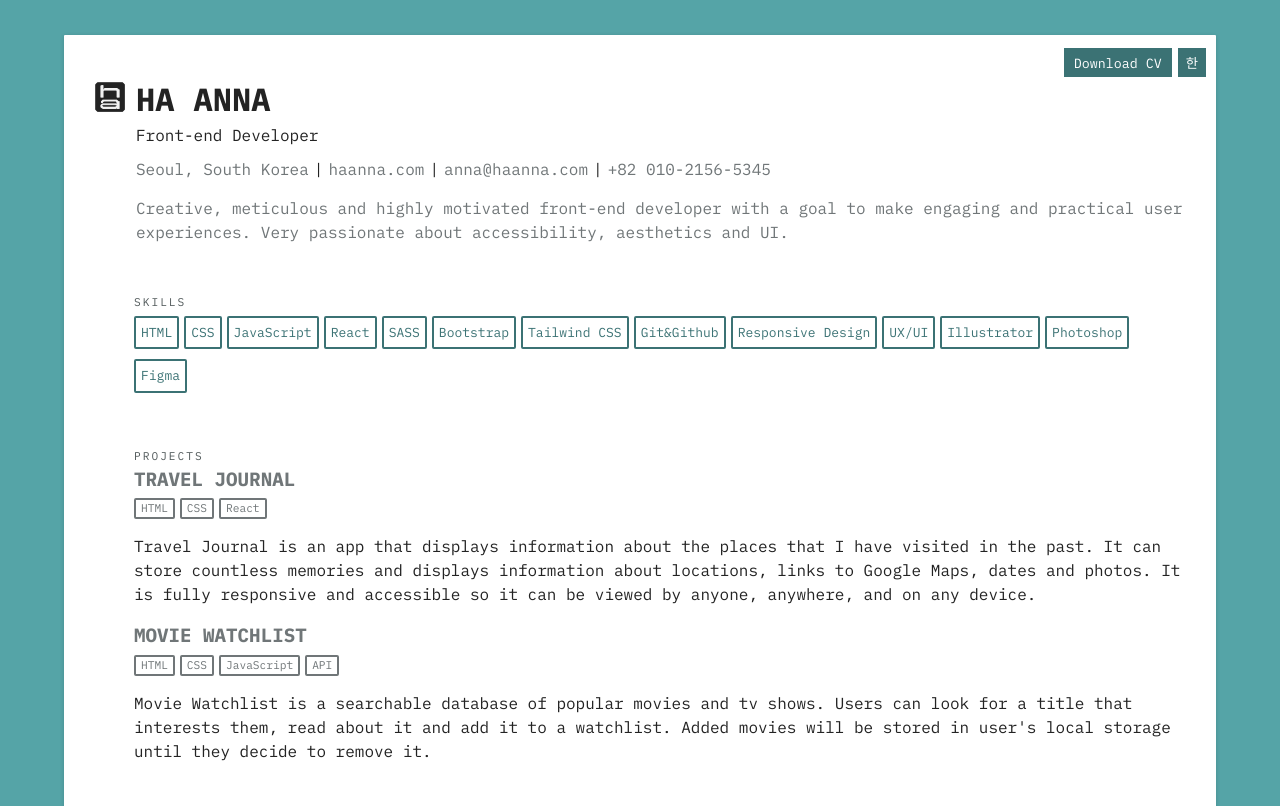
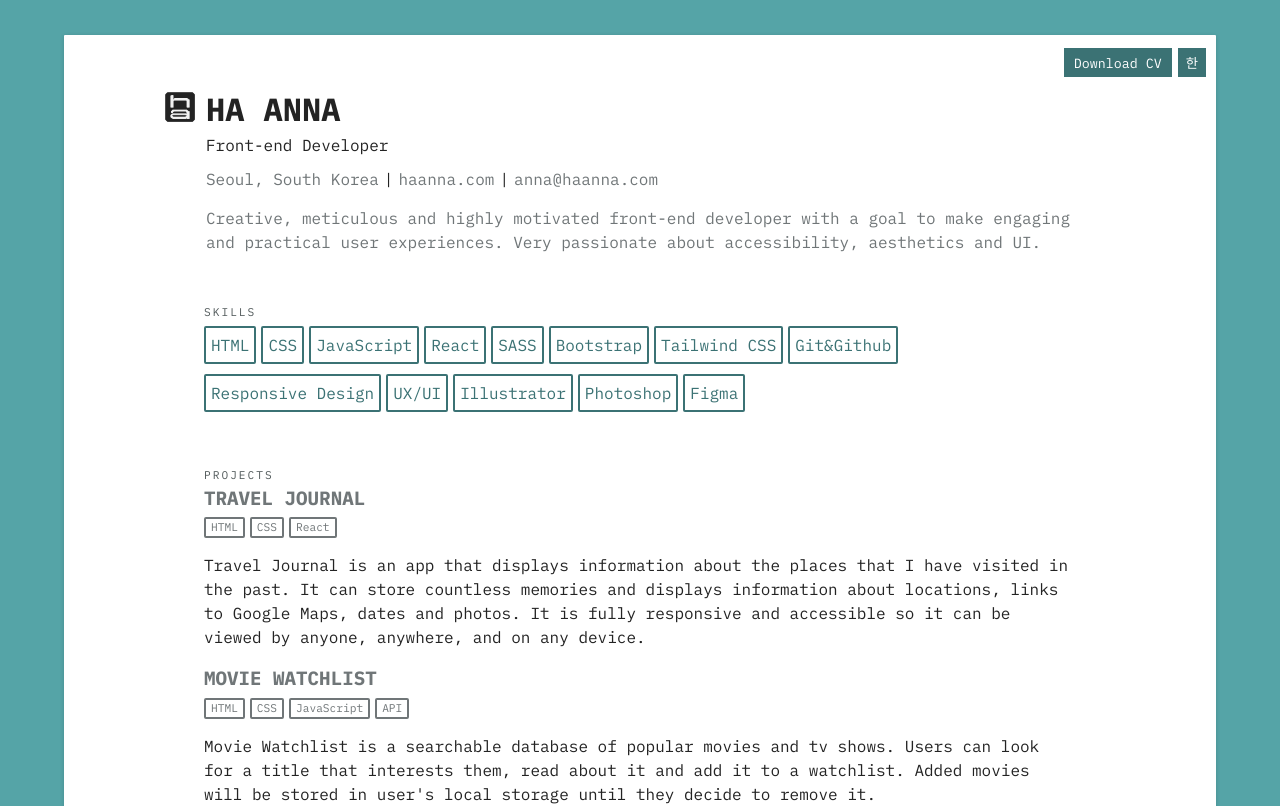
Before and after one commit to ha-anna/ha_anna_cv, a React (Create React App) app: page / in a window 1280 px wide. Shown: the top 806 px of the page. Built offline with nearby package versions, Linux system fonts and the light colour scheme.

Commit message:
FIX: CSS tweaks for print and web

```diff
--- a/src/components/Introduction.js
+++ b/src/components/Introduction.js
@@ -16,8 +16,8 @@ export default function Introduction(props) {
           <a href={`https://www.${webpage}`} target="_blank" rel="noreferrer" className="link">{webpage}</a>
           <span className="line">|</span>
           <a href={`mailto:${email}`} className="link">{email}</a>
-          <span className="line">|</span>
-          <a href={`tel:${phone}`} className="link">{phone}</a>
+          {/* <span className="line">|</span>
+          <a href={`tel:${phone}`} className="link">{phone}</a> */}
         </div>
         <p className="about">{about}</p>
       </div>
--- a/src/style.css
+++ b/src/style.css
@@ -196,6 +196,10 @@ section:not(.introduction) {
   margin-left: 40px;
 }
 
+section {
+  margin-right: 40px;
+}
+
 /* buttons */
 
 .download-button {
@@ -238,7 +242,7 @@ section:not(.introduction) {
 .lang-button:hover {
   background: var(--background);
   color: var(--accent);
-  border: 3px solid var(--body-bg);
+  border: 3px solid var(--accent);
 }
 
 /* links */
@@ -310,6 +314,10 @@ h3 {
 }
 
 @media screen and (min-width: 1200px) {
+  main {
+    padding: 40px 100px;
+  }
+
   .line {
     display: unset;
     margin: 0 5px;
@@ -328,6 +336,10 @@ h3 {
   }
 
   .date {
+    font-size: 1rem;
+  }
+
+  .skill {
     font-size: 1rem;
   }
 
@@ -391,12 +403,12 @@ h3 {
     padding: 0;
     font-size: 11px;
     box-shadow: none;
-    line-height: 1;
-    margin-top: -15px;
+    line-height: 1.2;
+    margin-top: -20px;
   }
 
   .introduction {
-    margin-bottom: -10px;
+    margin-bottom: 0px;
     padding-bottom: 0;
   }
 
@@ -414,6 +426,10 @@ h3 {
     margin-bottom: 5px;
   }
 
+  .line {
+    margin: 0 5px;
+    color: var(--subtitles);
+  }
 
   #root {
     margin: 0;
@@ -422,8 +438,10 @@ h3 {
   h2:not(.name) {
     text-transform: uppercase;
     font-size: 0.5rem;
-   margin-top: 25px;
+    margin-top: 15px;
   }
+
+
 
   h3 {
     font-size: 16px;
@@ -434,8 +452,12 @@ h3 {
     color: #000;
   }
 
-  .school > h3 {
+  .school > h3:not(:first-child) {
     margin-top: 5px;
+  }
+
+  .languages {
+    margin-top: -10px;
   }
 
   .languages,
```
Lines whose indentation alone changed are shown as unchanged.
